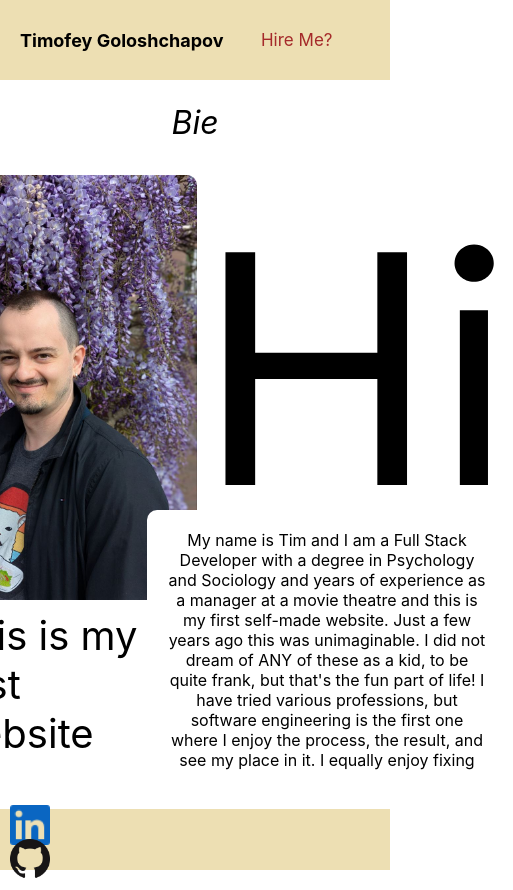
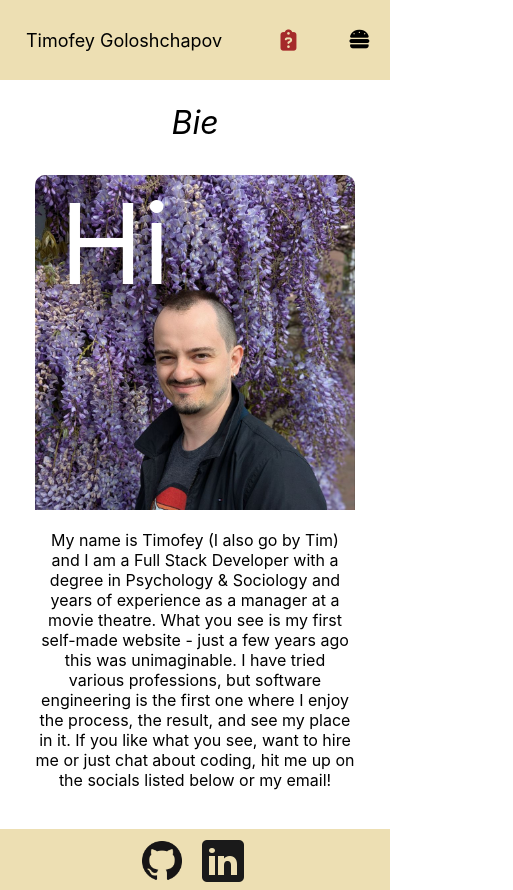
Before and after one commit to Timbobeek/portfolio, a React (Create React App) app: page / in a window 390 px wide. Shown: the whole page, 513 px wide, since content can reach past the window. Built offline with nearby package versions, Linux system fonts and the light colour scheme.

Commit message:
home page done

```diff
--- a/public/index.html
+++ b/public/index.html
@@ -9,6 +9,7 @@
       name="description"
       content="Web site created using create-react-app"
     />
+    <script src="https://kit.fontawesome.com/d4ba08446e.js" crossorigin="anonymous"></script>
     <link rel="apple-touch-icon" href="%PUBLIC_URL%/logo192.png" />
     <!--
       manifest.json provides metadata used when your web app is installed on a
--- a/src/App.css
+++ b/src/App.css
@@ -67,22 +67,19 @@ html {
     margin: 4%;
   }
 
-  .aboutMeText {
-    width: 26rem;
-    padding: 20px;
-    font-size: 18px;
-    transform: translate(0rem, -2rem);
+  .bigTextHome{
+    font-size: 7em;
+    position:absolute;
+    color: white;
+    transform: translate(-5rem, 0);
   }
 
-  .ProfilePicture1 {
-    width: 20rem;
-    transform: translate(0rem, -4rem);
-    margin-bottom: 14%;
+  .bottomHalfLeft{
+    display: none;
   }
 
-  .ProfilePicture2 {
-    width: 20rem;
-    transform: translate(0rem, 0rem);
+  .bottomHalfRight{
+    transform: none;
   }
 }
 
@@ -92,21 +89,4 @@ html {
   .welcomeText {
     margin: 6%;
   }
-
-  .aboutMeText {
-    width: 18rem;
-    font-size: 1rem;
-    top: 1rem;
-    transform: translate(0rem, -2rem);
-  }
-
-  .ProfilePicture1 {
-    width: 16rem;
-    transform: translate(0rem, -4rem);
-  }
-
-  .ProfilePicture2 {
-    width: 16rem;
-    transform: translate(0rem, 0rem);
-  }
 }
--- a/src/App.js
+++ b/src/App.js
@@ -24,7 +24,7 @@ const App = () => {
        <div id="welcomeText" className="welcomeText"></div>
 
        <div className="topHalf">
-         <img className="homeImage" src={homeface} alt="my profile pic2" />
+         <img className="homeImage" src={homeface} alt="picture of Tim"/>
          <div className="bigTextHome">Hi</div>
        </div>
 
@@ -32,10 +32,10 @@ const App = () => {
         <div className="bottomHalf">
          <div className="bottomHalfLeft">This is my first website</div>
          <div className="bottomHalfRight">
-             My name is Tim and I am a Full Stack Developer with a degree in Psychology and Sociology and years of experience as a manager at a movie theatre
-             and this is my first self-made website. Just a few years ago this was unimaginable.
-             I did not dream of ANY of these as a kid, to be quite frank, but that's the fun part of life! I have tried various professions,
-             but software engineering is the first one where I enjoy the process, the result, and see my place in it. I equally enjoy fixing
+             My name is Timofey (I also go by Tim) and I am a Full Stack Developer with a degree in Psychology & Sociology and years of experience as a manager at a movie theatre.
+             What you see is my first self-made website - just a few years ago this was unimaginable.
+             I have tried various professions, but software engineering is the first one where I enjoy the process, the result, and see my place in it.
+             If you like what you see, want to hire me or just chat about coding, hit me up on the socials listed below or my email!
          </div>
         </div>
      </div>
--- a/src/components/footer.css
+++ b/src/components/footer.css
@@ -3,7 +3,7 @@ footer {
   padding: 10px;
   display: flex;
   justify-content: center;
-  /* align-items: center; */
+  align-items: center;
   background-color: #eddfb3;
   position: absolute;
   bottom: 0;
@@ -11,73 +11,11 @@ footer {
   right: 0;
 }
 
-.footer-left {
-  height: 100%;
+.git {
+  margin-right: 1em;
+  margin-bottom: 3px;
 }
 
-.footer-left {
-  display: flex;
-  width: 400px;
+.lin {
+  margin-bottom: 3px;
 }
-
-.footer-left a {
-  text-decoration: none;
-  color: inherit;
-}
-
-.git {
-  margin-right: 5px;
-}
-
-.footer-right {
-  display: flex;
-  align-items: center;
-}
-
-.footer-right a {
-  text-decoration: none;
-  color: inherit;
-}
-
-.footer-right a:hover {
-  font-weight: bold;
-}
-
-/* ------------------------------------------laptop view------------------------------------------- */
-
-@media (max-width: 1000px) {
-  /* footer {
-    height: 40px;
-    padding: 20px;
-  }
-
-  .footer-left {
-    width: 300px;
-  } */
-}
-
-/* ------------------------------------------tablet view------------------------------------------- */
-
-@media (max-width: 768px) {
-  footer {
-    flex-direction: column-reverse;
-  }
-
-  .footer-left {
-    justify-content: center;
-    margin-top: 5px;
-  }
-}
-
-/* ------------------------------------------phone view(210px min)------------------------------------------- */
-
-@media (max-width: 480px) {
-  .footer-right {
-    display: none;
-  }
-
-  .footer-left {
-    width: 180px;
-    margin-top: 0;
-  }
-}
--- a/src/components/footer.js
+++ b/src/components/footer.js
@@ -3,11 +3,11 @@ import { Link } from "react-router-dom";
 import "./footer.css";
 import github from "../images/github.png";
 import linkedin from "../images/linkedin.png";
+import linkedinBlk from "../images/linkedinBlk.png"
 
 const Footer = () => {
   return (
     <footer>
-
         <div className="git">
           <a
             href="https://github.com/Timbobeek"
@@ -23,7 +23,7 @@ const Footer = () => {
             target="_blank"
             rel="noreferrer"
           >
-            <img src={linkedin} width="40" height="40" alt="logo" />
+            <img src={linkedinBlk} width="50" height="50" alt="logo" />
           </a>
         </div>
     </footer>
--- a/src/components/header.css
+++ b/src/components/header.css
@@ -9,6 +9,7 @@ header {
 
 .header-left {
   width: 400px;
+  font-size: large;
 }
 
 .menuOption {
@@ -31,12 +32,8 @@ header {
   color: inherit;
 }
 
-.header-right a:hover {
-  font-weight: bold;
-}
-
-.small-screen {
-  display: none;
+.menuOption:hover{
+  transform: scale(1.1);
 }
 
 .small-screen-menu {
@@ -117,60 +114,78 @@ dialog:-internal-dialog-in-top-layer::backdrop {
 
 /*------------------fancy hover effect----------------*/
 
-/* #pillar {
-  margin-left: 130px;
-  width: 100px;
-  transform: translateX(-130px);
-  perspective: 1900px;
+.left{
+  display: inline-block;
+  position: relative;
+  overflow: hidden;
+  text-decoration: none;
+  font-size: 1em;
+  outline: none;
+  background: transparent;
+  font-family: inherit;
+  text-align: left;
+  border: none;
 }
 
-.wrap {
-  display: flex;
-  transform: rotateY(0deg);
-  transition: all 1s cubic-bezier(0.25, 0.8, 0.25, 1);
-  transform-style: preserve-3d;
+.left span {
+  -webkit-transition: 0.6s;
+  -moz-transition: 0.6s;
+  -o-transition: 0.6s;
+  transition: 0.6s;
+  -webkit-transition-delay: 0.2s;
+  -moz-transition-delay: 0.2s;
+  -o-transition-delay: 0.2s;
+  transition-delay: 0.2s;
 }
 
-.row {
-  width: 400px;
-  position: relative;
-  z-index: 2;
-  color: black;
-  font-size: large;
-  transform-style: preserve-3d;
-  transform: rotateY(0deg);
-  transition: all 3s cubic-bezier(0.25, 0.8, 0.25, 1);
+.left:before,
+.left:after {
+    content: '';
+    position: absolute;
+    top: 0.1em;
+    left: 0;
+    width: 100%;
+    text-align: center;
+    opacity: 0;
+    -webkit-transition: .4s,opacity .6s;
+    -moz-transition: .4s,opacity .6s;
+    -o-transition: .4s,opacity .6s;
+    transition: .4s,opacity .6s;
 }
 
-.row:hover .wrap {
-  transform: rotateY(-45deg);
-  cursor: pointer;
+.left:before {
+  content: attr(data-hover);
+  -webkit-transform: translate(0,-150%);
+  -moz-transform: translate(0,-150%);
+  -ms-transform: translate(0,-150%);
+  -o-transform: translate(0,-150%);
+  transform: translate(0,-150%);
 }
 
-.row:hover {
-  z-index: 1;
+.left:hover span,
+.left:active span {
+    opacity: 0;
+    -webkit-transform: scale(0.3);
+    -moz-transform: scale(0.3);
+    -ms-transform: scale(0.3);
+    -o-transform: scale(0.3);
+    transform: scale(0.3);
 }
 
-.row:hover::before .left {
-  width: 55%;
+.left:hover:before,
+.left:active:after {
+    opacity: 1;
+    -webkit-transform: translate(0,0);
+    -moz-transform: translate(0,0);
+    -ms-transform: translate(0,0);
+    -o-transform: translate(0,0);
+    transform: translate(0,0);
+    -webkit-transition-delay: .4s;
+    -moz-transition-delay: .4s;
+    -o-transition-delay: .4s;
+    transition-delay: .4s;
 }
 
-.left {
-  width: 350px;
-  margin-top: 10px;
-  align-items: center;
-  transform-style: preserve-3d;
-  transform: rotateY(0deg);
-}
-
-.right {
-  width: 350px;
-  text-align: left;
-  transform: rotateY(90deg);
-  transform-origin: left center;
-  transform-style: preserve-3d;
-  backface-visibility: hidden;
-} */
 
 /* ------------------------------------------laptop view------------------------------------------- */
 
@@ -186,10 +201,6 @@ dialog:-internal-dialog-in-top-layer::backdrop {
   .row {
     width: 200px;
   }
-
-  /* .left {
-    margin-bottom: 12px;
-  } */
 
   .right {
     margin-top: 16px;
@@ -208,10 +219,8 @@ dialog:-internal-dialog-in-top-layer::backdrop {
   .header-left {
     font-size: large;
     width: 400px;
-  }
-
-  .left {
-    display: none;
+    text-align: center;
+    margin-bottom: 10px;
   }
 
   .row {
@@ -228,7 +237,6 @@ dialog:-internal-dialog-in-top-layer::backdrop {
     justify-content: center;
     align-content: center;
     margin-bottom: 10px;
-    font-weight: bold;
   }
 
   .row .right {
@@ -255,6 +263,10 @@ dialog:-internal-dialog-in-top-layer::backdrop {
     align-items: stretch;
   }
 
+  .left{
+    font-size: large;
+  }
+
   .small-screen-menu {
     display: flex;
     align-items: center;
@@ -263,7 +275,6 @@ dialog:-internal-dialog-in-top-layer::backdrop {
 
   .header-left {
     display: none;
-    width: 180px;
   }
 
   /* this is causing the modal to not display */
@@ -273,12 +284,6 @@ dialog:-internal-dialog-in-top-layer::backdrop {
 
   #hireMe:hover{
     font-weight: bold;
-  }
-
-  .title {
-    display: flex;
-    font-weight: bold;
-    font-size: large;
   }
 
   .burger {
--- a/src/components/header.js
+++ b/src/components/header.js
@@ -32,15 +32,7 @@ const Header = () => {
   return (
     <header>
       <div className="header-left">
-        <div className="small-screen">Timofey Goloshchapov</div>
-        <div id="pillar">
-          <div className="row">
-            <div className="wrap">
-              <div className="left">Timofey <br/> Goloshchapov</div>
-              {/* <div className="right">have fun pronouncing my name 😁😁😁😁</div> */}
-            </div>
-          </div>
-        </div>
+        <button className="left" type="button" data-hover="Stress on 'e' and 'a'"><span>Timofey Goloshchapov</span></button>
       </div>
 
       <div className="header-right">
@@ -63,7 +55,6 @@ const Header = () => {
       </div>
 
       <dialog id="modal" className="modal" onClose={() => setShowDialog(false)}>
-          {/* <button id="closeModal" onClick={() => setShowDialog(false)} className="modal-close-btn"/> */}
           {/* eslint-disable-next-line jsx-a11y/anchor-is-valid, jsx-a11y/anchor-has-content */}
           <a id="closeModal" href="#" onClick={() => setShowDialog(false)} />
           <img className="flyer" src={flyer} alt="flyer"/>
@@ -71,13 +62,18 @@ const Header = () => {
 
 
       <div className="small-screen-menu">
-        <div className="title">Timofey Goloshchapov</div>
-        <a href="#" id='hireMe' onClick={() => setShowDialog(true)}>Hire Me?</a>
+        <button className="left" type="button" data-hover="Stress on 'e' and 'a'"><span>Timofey Goloshchapov</span></button>
+
+        <a href="#" id='hireMe' onClick={() => setShowDialog(true)}>
+          <i className="fa fa-clipboard-question fa-lg"></i>
+        </a>
+
         <div className="burger">
           <a href="#" className="icon" onClick={myFunction}>
-            <i className="fa fa-bars fa-lg"></i>
+            <i className="fa fa-burger fa-lg"></i>
           </a>
         </div>
+
         <div id="myLinks">
           <a href="/">Home</a>
           <a href="/projects">Projects</a>
```
Also changed, not shown: src/images/linkedinBlk.png (added).
